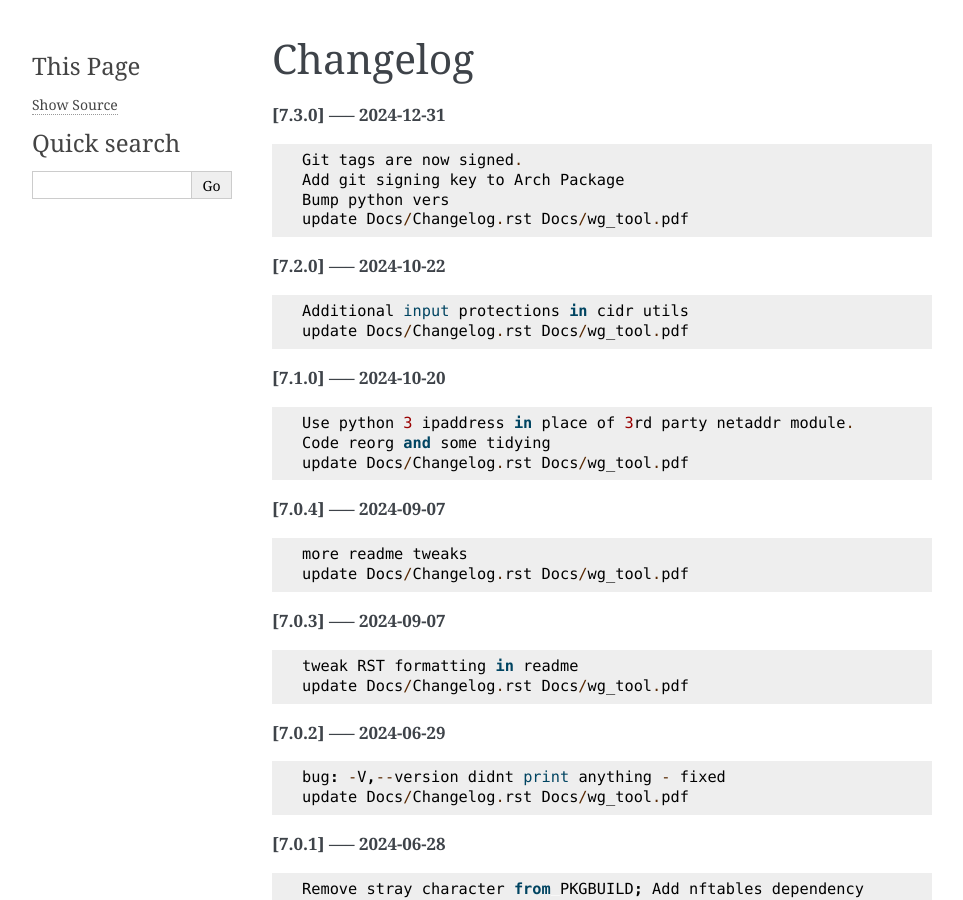
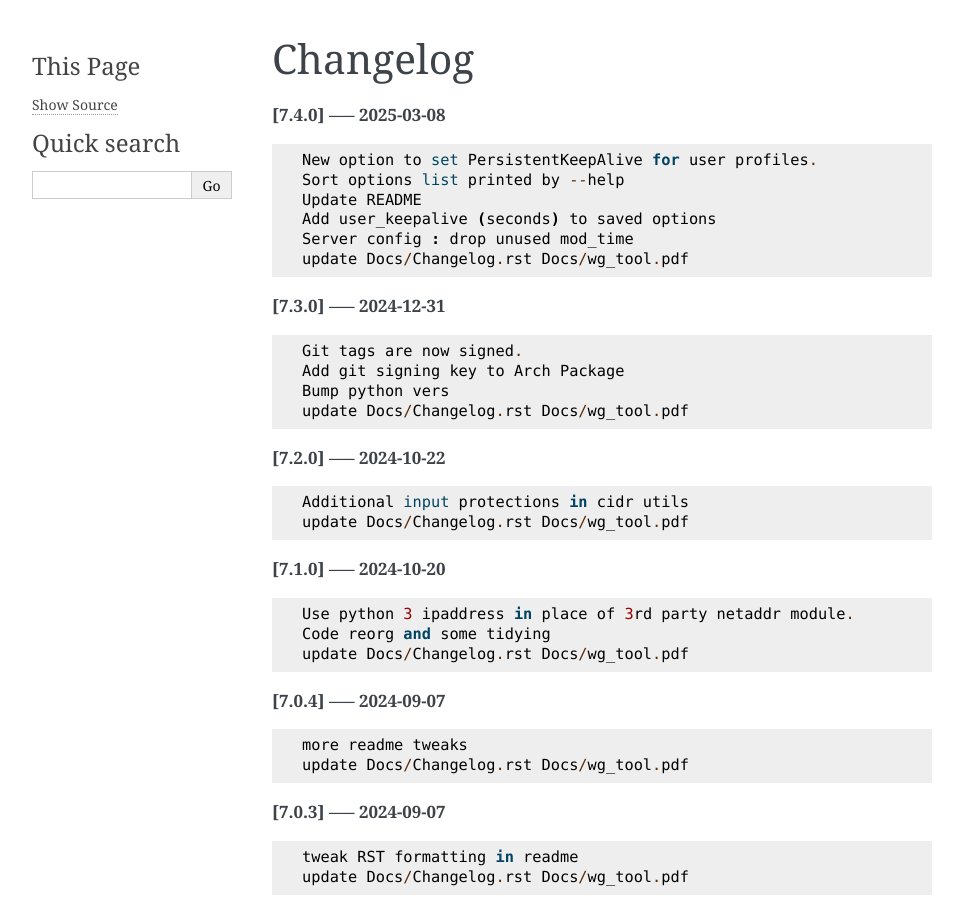
Before and after one commit to gene-git/wg_tool, a Sphinx documentation site: the page built from Docs/Changelog.rst, in a window 1280 px wide and 900 px high. Shown: the whole window, without its empty margins (148-1111 px from the left). Built offline with Sphinx 7.4.7, drawn with Linux system fonts in a browser that asks for light colours; pages that are not in the unit, such as notebooks, are missing from menus.

Commit message:
update Docs/Changelog.rst Docs/wg_tool.pdf

```diff
--- a/Docs/Changelog.rst
+++ b/Docs/Changelog.rst
@@ -1,5 +1,15 @@
 Changelog
 =========
+
+**[7.4.0] ----- 2025-03-08** ::
+
+	    New option to set PersistentKeepAlive for user profiles.
+	    Sort options list printed by --help
+	    Update README
+	    Add user_keepalive (seconds) to saved options
+	    Server config : drop unused mod_time
+	    update Docs/Changelog.rst Docs/wg_tool.pdf
+
 
 **[7.3.0] ----- 2024-12-31** ::
 
```
Also changed, not shown: 1 other file.
